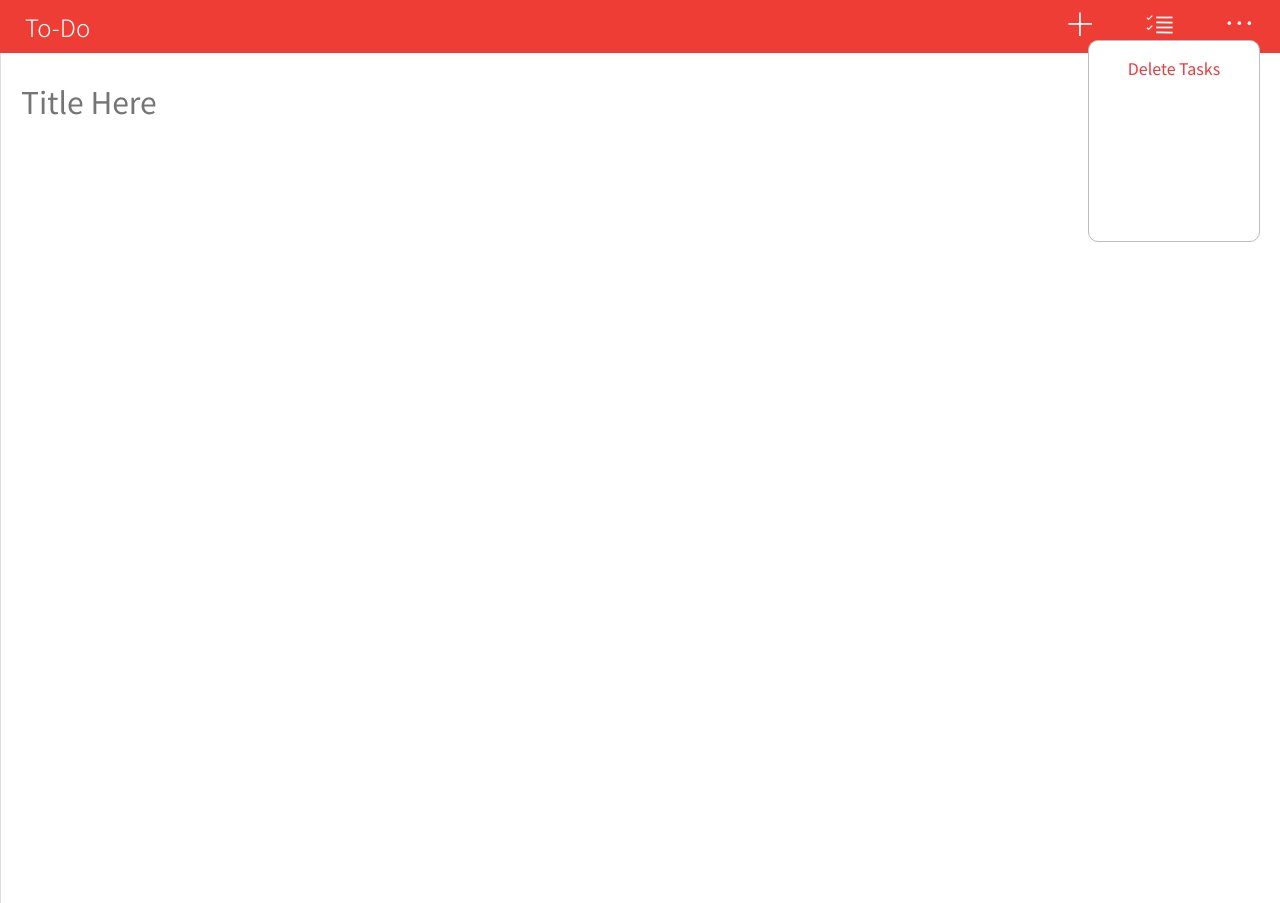
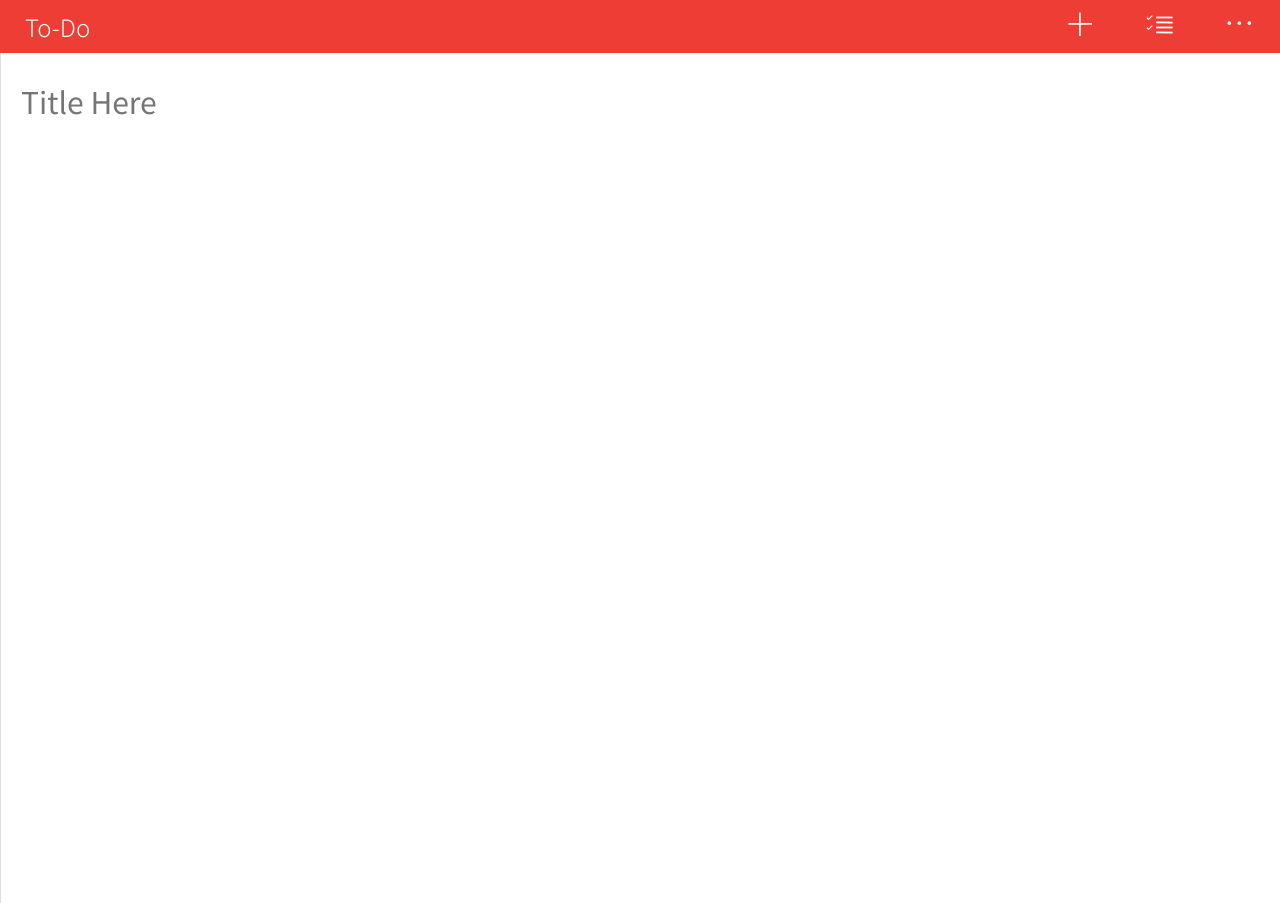
Before and after one commit to Jay-Sm/web-app-todo-list, a plain HTML site: page index.html in a window 1280 px wide. Drawn offline with Linux system fonts and the light colour scheme.

Commit message:
bug fix, menu-visible no longer on by default

```diff
--- a/index.html
+++ b/index.html
@@ -29,7 +29,7 @@
           </div>
           <div>
             <img id="threeDot-icon" src="assets/icons/list/threeDot-icon.svg" alt="" />
-            <div id="options-menu" class="menu-visible js-options-menu">
+            <div id="options-menu" class="js-options-menu">
               <div id="delete-button">Delete Tasks</div>
             </div>
           </div>
```
